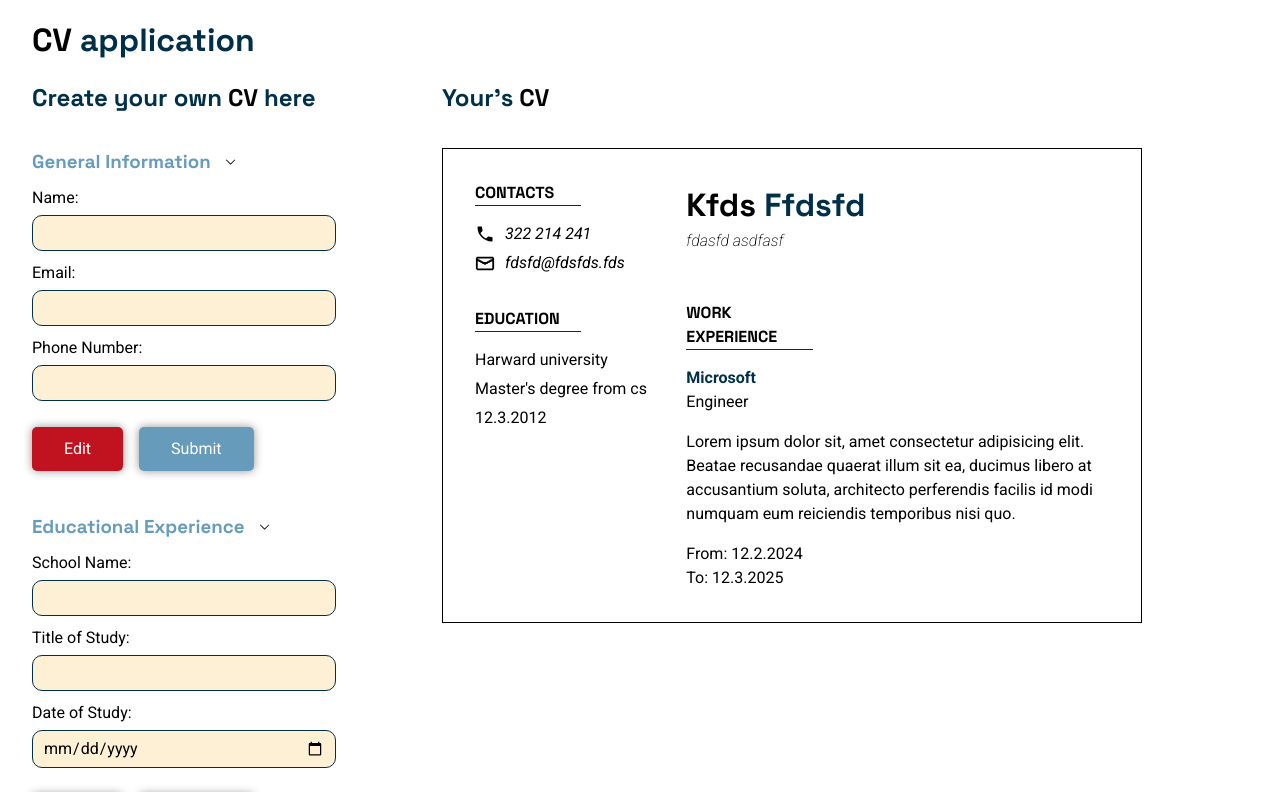
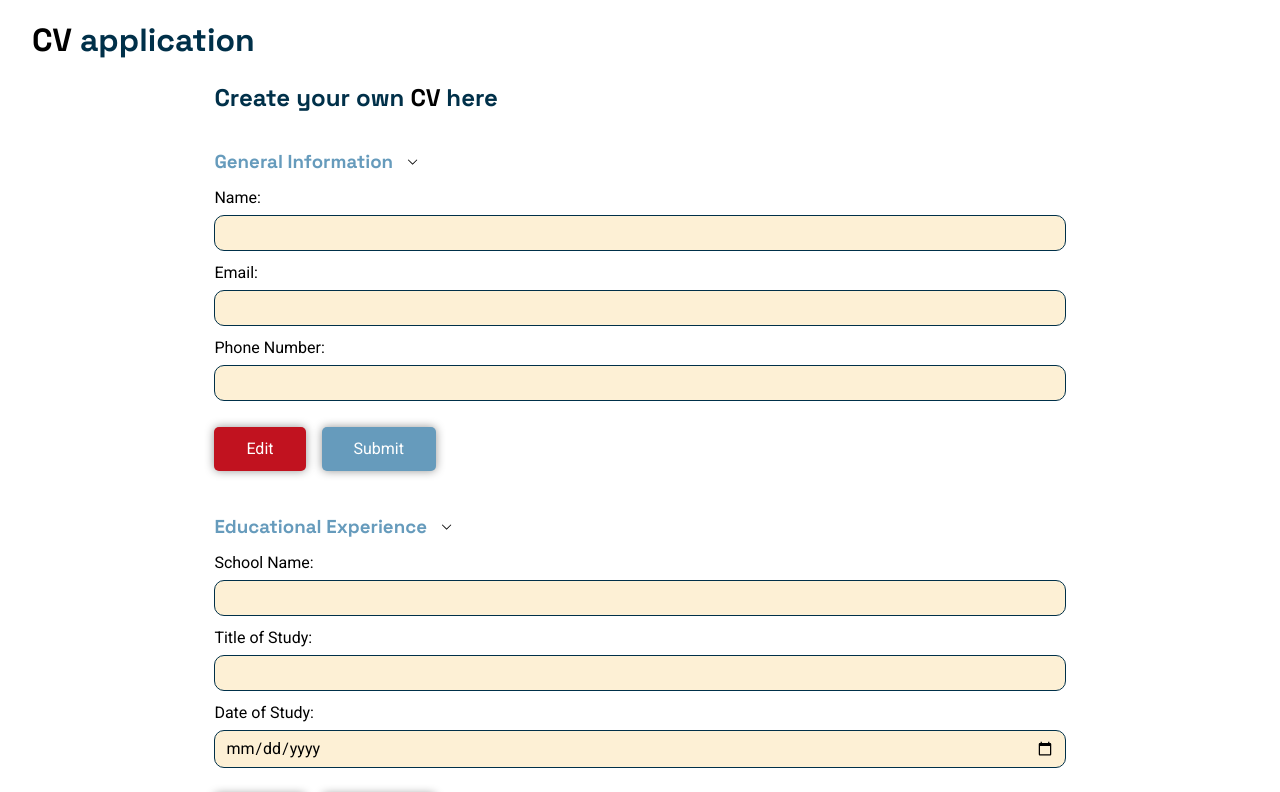
Before and after one commit to codingbyday3/cv-application, a React (Vite) app: page / in a window 1280 px wide. Shown: the top 792 px of the page. Built offline with nearby package versions, Linux system fonts and the light colour scheme.

Commit message:
Style: postitions for smaller displays

```diff
--- a/src/styles/app.css
+++ b/src/styles/app.css
@@ -166,14 +166,17 @@ input{
   display: flex;
   flex-direction: column;
   gap: 2rem;
-  justify-self: center;
+  align-items: center;
 }
+
+
 
 
 article{
   display: grid;
   grid-template-columns: 1fr 2fr;
-  width: 700px;
+
+  max-width: 600px;
   padding: 2rem;
   border: 1px solid black;
 
@@ -252,3 +255,19 @@ address div{
   color: var(--blue-dark);
   font-weight: 700;
 }
+
+
+@media(max-width:1500px) and (min-width:768px){
+  main{
+    grid-template-columns: 1fr;
+    width: 70%;
+    justify-self: center;
+  }
+}
+
+@media(max-width:767px){
+    main{
+    grid-template-columns: 1fr;
+    justify-self: center;
+  }
+}
```
